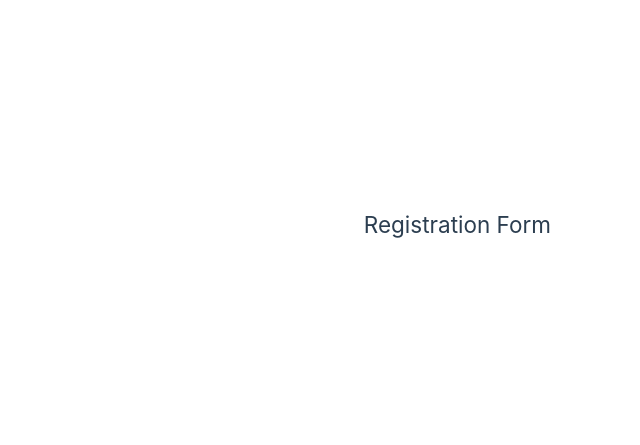
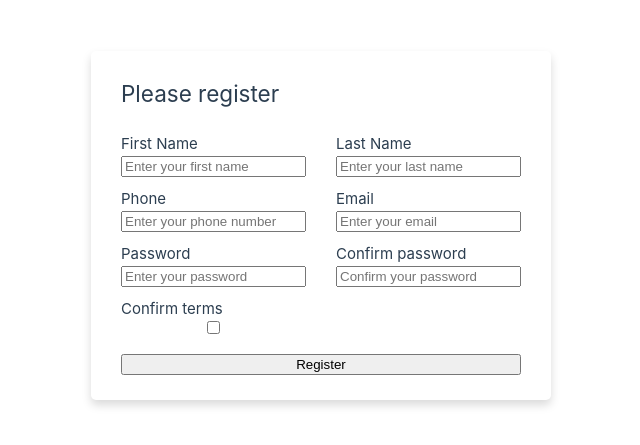
Before and after one commit to s5198653/vue-registration-form, a Vue app: page / in a window 1280 px wide. Shown: the part 175-620 px from the top of the page, without its empty margins (89-729 px from the left). Built offline with nearby package versions, Linux system fonts and the light colour scheme; the HTML template or start-up script is replaced by a standard one.

Commit message:
basic form implementation

```diff
--- a/src/components/RegistrationForm.vue
+++ b/src/components/RegistrationForm.vue
@@ -1,34 +1,127 @@
 <script setup lang="ts">
-import { reactive } from 'vue';
+import { computed, reactive } from 'vue';
 import VTitle from './VTitle.vue';
+import InputWrapper from './InputWrapper.vue';
+import VInput from './VInput.vue';
+import VButton from './VButton.vue';
 
+type Gender = 'male' | 'female' | 'reptilian' | 'prefer not to say';
+
+type FormField<T extends string | boolean | Gender = string> = {
+  value: T;
+  error: string;
+  required: boolean;
+};
 type FormFields = {
-  firstName: string;
-  lastName: string;
-  phone: string;
-  email: string;
-  password: string;
-  confirmPassword: string;
-  gender: 'male' | 'female' | 'reptilian' | 'prefer not to say';
-  isConfirmTerms: boolean;
+  firstName: FormField;
+  lastName: FormField;
+  phone: FormField;
+  email: FormField;
+  password: FormField;
+  confirmPassword: FormField;
+  gender: FormField<Gender>;
+  isConfirmTerms: FormField<boolean>;
+};
+
+type PreparedFormFields = {
+  [K in keyof FormFields]: FormFields[K]['value'];
 };
 
 const formFields = reactive<FormFields>({
-  firstName: '',
-  lastName: '',
-  phone: '',
-  email: '',
-  password: '',
-  confirmPassword: '',
-  gender: 'prefer not to say',
-  isConfirmTerms: false,
+  firstName: { value: '', error: '', required: true },
+  lastName: { value: '', error: '', required: true },
+  phone: { value: '', error: '', required: true },
+  email: { value: '', error: '', required: true },
+  password: { value: '', error: '', required: true },
+  confirmPassword: { value: '', error: '', required: true },
+  gender: { value: 'prefer not to say', error: '', required: true },
+  isConfirmTerms: { value: false, error: '', required: true },
 });
+
+const preparedFormFields = computed<PreparedFormFields>(() => {
+  return Object.fromEntries(
+    Object.entries(formFields).map(([key, value]) => [key, value.value]),
+  ) as PreparedFormFields;
+});
+
+function onSubmit() {
+  console.log('preparedFormFields :>> ', preparedFormFields.value);
+}
 </script>
 
 <template>
-  <form>
-    <VTitle tag="h2">Registration Form</VTitle>
+  <form class="registration-form" @submit.prevent="onSubmit">
+    <VTitle tag="h2">Please register</VTitle>
+    <div class="form-fields">
+      <InputWrapper label="First Name" :error="formFields.firstName.error">
+        <VInput
+          v-model="formFields.firstName.value"
+          label="First Name"
+          placeholder="Enter your first name"
+        />
+      </InputWrapper>
+      <InputWrapper label="Last Name" :error="formFields.lastName.error">
+        <VInput
+          v-model="formFields.lastName.value"
+          label="Last Name"
+          placeholder="Enter your last name"
+        />
+      </InputWrapper>
+      <InputWrapper label="Phone" :error="formFields.phone.error">
+        <VInput
+          v-model="formFields.phone.value"
+          label="Phone"
+          type="tel"
+          placeholder="Enter your phone number"
+        />
+      </InputWrapper>
+      <InputWrapper label="Email" :error="formFields.email.error">
+        <VInput
+          v-model="formFields.email.value"
+          label="Email"
+          type="email"
+          placeholder="Enter your email"
+        />
+      </InputWrapper>
+      <InputWrapper label="Password" :error="formFields.password.error">
+        <VInput
+          v-model="formFields.password.value"
+          label="Password"
+          type="password"
+          placeholder="Enter your password"
+        />
+      </InputWrapper>
+      <InputWrapper label="Confirm password" :error="formFields.confirmPassword.error">
+        <VInput
+          v-model="formFields.confirmPassword.value"
+          label="Confirm password"
+          type="password"
+          placeholder="Confirm your password"
+        />
+      </InputWrapper>
+      <InputWrapper label="Confirm terms" :error="formFields.isConfirmTerms.error">
+        <VInput v-model="formFields.isConfirmTerms.value" label="Confirm terms" type="checkbox" />
+      </InputWrapper>
+    </div>
+    <VButton type="submit">Register</VButton>
   </form>
 </template>
 
-<style scoped></style>
+<style scoped>
+.registration-form {
+  display: flex;
+  flex-direction: column;
+  gap: 20px;
+  max-width: 700px;
+  width: 100%;
+  background-color: #fff;
+  padding: 25px 30px;
+  border-radius: 5px;
+  box-shadow: 0 5px 10px rgba(0, 0, 0, 0.15);
+}
+.form-fields {
+  display: grid;
+  grid-template-columns: 1fr 1fr;
+  gap: 10px 30px;
+}
+</style>
```
